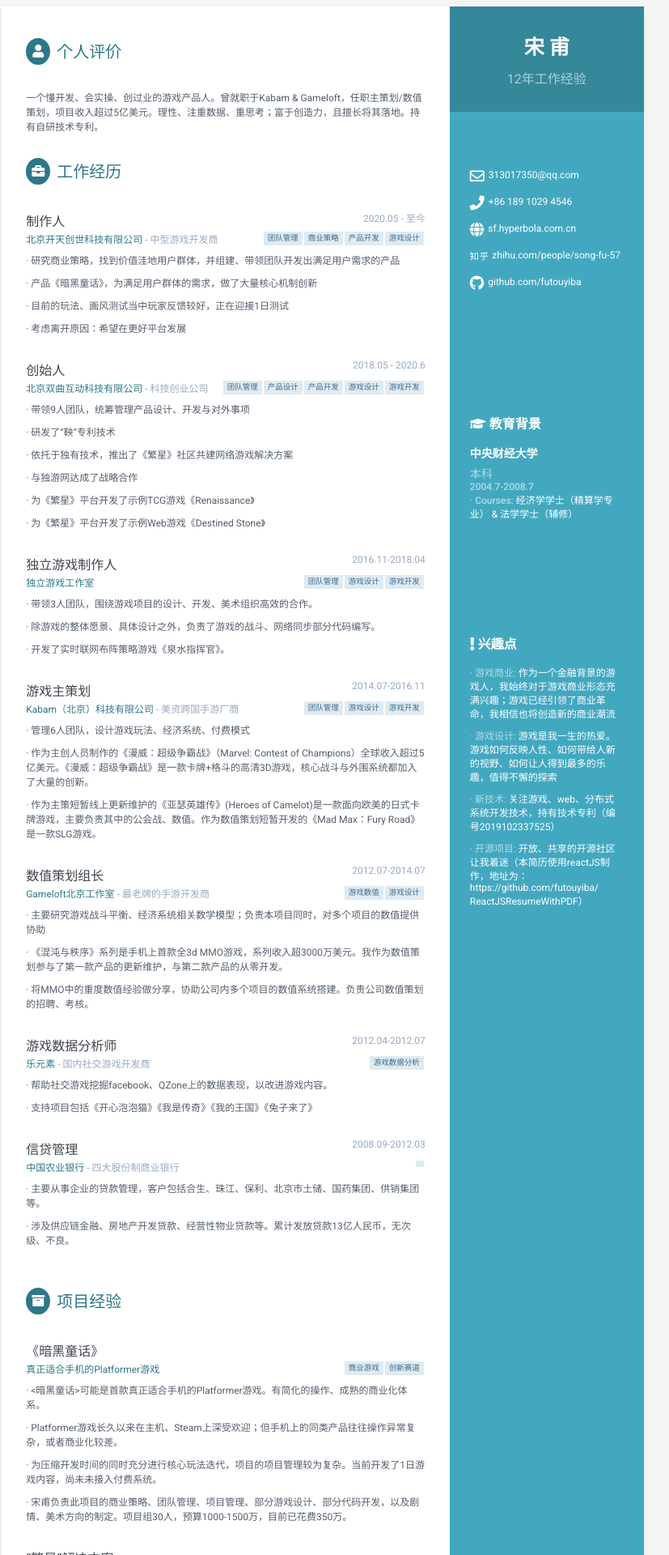
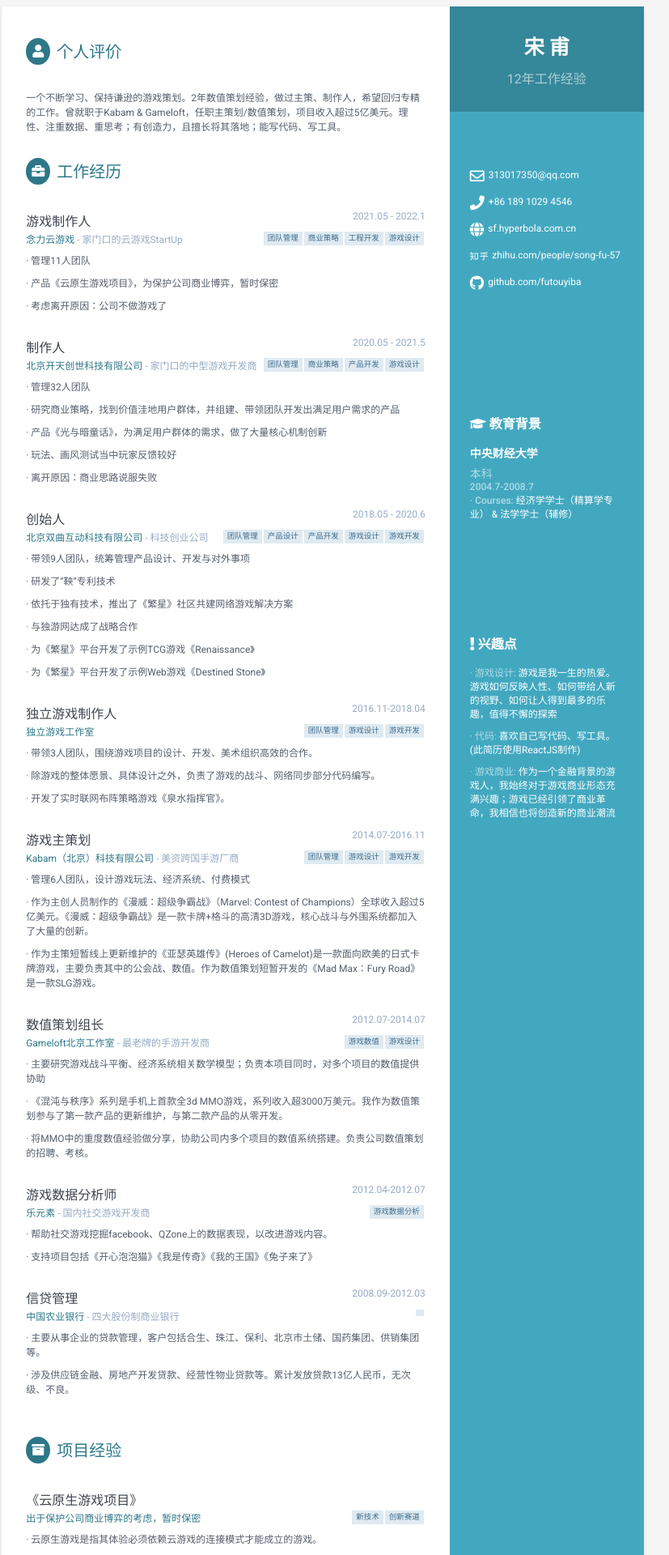
Before and after one commit to futouyiba/ReactJSResumeWithPDF, a React app: page / in a window 1280 px wide. Shown: the top 1920 px of the page at 81% size, without its empty margins (241-1068 px from the left). Built offline with nearby package versions, Linux system fonts and the light colour scheme.

Commit message:
技术策划 2022年初

```diff
--- a/src/content/experience.js
+++ b/src/content/experience.js
@@ -6,10 +6,27 @@ const experience = {
   description: null,
   list: [
     {
+      title: '游戏制作人',
+      subtitle: '念力云游戏',
+      subtitleDetail: ' - 家门口的云游戏StartUp',
+      date: '2021.05 - 2022.1',
+      tags: [
+        '团队管理',
+        '商业策略',
+        '工程开发',
+        '游戏设计',
+      ],
+      description: [
+        '管理11人团队',
+        '产品《云原生游戏项目》，为保护公司商业博弈，暂时保密',
+        '考虑离开原因：公司不做游戏了',
+      ]
+    },
+    {
       title: '制作人',
       subtitle: '北京开天创世科技有限公司',
-      subtitleDetail: ' - 中型游戏开发商',
-      date: '2020.05 - 至今',
+      subtitleDetail: ' - 家门口的中型游戏开发商',
+      date: '2020.05 - 2021.5',
       tags: [
         '团队管理',
         '商业策略',
@@ -17,10 +34,11 @@ const experience = {
         '游戏设计',
       ],
       description: [
+        '管理32人团队',
         '研究商业策略，找到价值洼地用户群体，并组建、带领团队开发出满足用户需求的产品',
-        '产品《暗黑童话》，为满足用户群体的需求，做了大量核心机制创新',
-        '目前的玩法、画风测试当中玩家反馈较好，正在迎接1日测试',
-        '考虑离开原因：希望在更好平台发展',
+        '产品《光与暗童话》，为满足用户群体的需求，做了大量核心机制创新',
+        '玩法、画风测试当中玩家反馈较好',
+        '离开原因：商业思路说服失败',
       ]
     },
     {
--- a/src/content/profile.js
+++ b/src/content/profile.js
@@ -2,7 +2,7 @@
 
 const profile = {
   title: '个人评价',
-  description: '一个懂开发、会实操、创过业的游戏产品人。曾就职于Kabam & Gameloft，任职主策划/数值策划，项目收入超过5亿美元。理性、注重数据、重思考；富于创造力，且擅长将其落地。持有自研技术专利。',
+  description: '一个不断学习、保持谦逊的游戏策划。2年数值策划经验，做过主策、制作人，希望回归专精的工作。曾就职于Kabam & Gameloft，任职主策划/数值策划，项目收入超过5亿美元。理性、注重数据、重思考；有创造力，且擅长将其落地；能写代码、写工具。',
   icon: 'fas fa-user',
 };
 
--- a/src/content/projects.js
+++ b/src/content/projects.js
@@ -6,17 +6,29 @@ const projects = {
   description: null,
   list: [
     {
-      title: '《暗黑童话》',
+      title: '《云原生游戏项目》',
+      subtitle: '出于保护公司商业博弈的考虑，暂时保密',
+      tags: [
+        '新技术',
+        '创新赛道',
+      ],
+      description: [
+        '云原生游戏是指其体验必须依赖云游戏的连接模式才能成立的游戏。',
+        '项目经过深度的思考，带来手机和PC都无法带来的体验，并且深度结合云游戏的调度技术。',
+      ],
+    },
+    {
+      title: '《光与暗童话》',
       subtitle: '真正适合手机的Platformer游戏',
       tags: [
         '商业游戏',
         '创新赛道',
       ],
       description: [
-        '<暗黑童话>可能是首款真正适合手机的Platformer游戏。有简化的操作、成熟的商业化体系。',
+        '<光与暗童话>可能是首款真正适合手机的Platformer游戏。有简化的操作、成熟的商业化体系。',
         'Platformer游戏长久以来在主机、Steam上深受欢迎；但手机上的同类产品往往操作异常复杂，或者商业化较差。',
         '为压缩开发时间的同时充分进行核心玩法迭代，项目的项目管理较为复杂。当前开发了1日游戏内容，尚未未接入付费系统。',
-        '宋甫负责此项目的商业策略、团队管理、项目管理、部分游戏设计、部分代码开发，以及剧情、美术方向的制定。项目组30人，预算1000-1500万，目前已花费350万。',
+        '宋甫负责此项目的商业策略、团队管理、项目管理、部分游戏设计、部分代码开发，以及剧情、美术方向的制定。项目组32人，预算1000-1500万。',
       ],
     },
     {
--- a/src/content/sidebar.js
+++ b/src/content/sidebar.js
@@ -27,21 +27,18 @@ const sidebar = {
     title: '兴趣点',
     list: [
       {
-        name: '游戏商业',
-        description: '作为一个金融背景的游戏人，我始终对于游戏商业形态充满兴趣；游戏已经引领了商业革命，我相信也将创造新的商业潮流',
-      },
-      {
         name: '游戏设计',
         description: '游戏是我一生的热爱。游戏如何反映人性、如何带给人新的视野、如何让人得到最多的乐趣，值得不懈的探索',
       },
       {
-        name: '新技术',
-        description: '关注游戏、web、分布式系统开发技术，持有技术专利（编号2019102337525）',
+        name: '代码',
+        description: '喜欢自己写代码、写工具。(此简历使用ReactJS制作)',
       },
       {
-        name: '开源项目',
-        description: '开放、共享的开源社区让我着迷（本简历使用reactJS制作，地址为：https://github.com/futouyiba/\nReactJSResumeWithPDF）',
-      }],
+        name: '游戏商业',
+        description: '作为一个金融背景的游戏人，我始终对于游戏商业形态充满兴趣；游戏已经引领了商业革命，我相信也将创造新的商业潮流',
+      },
+    ],
   },
 };
 
```
